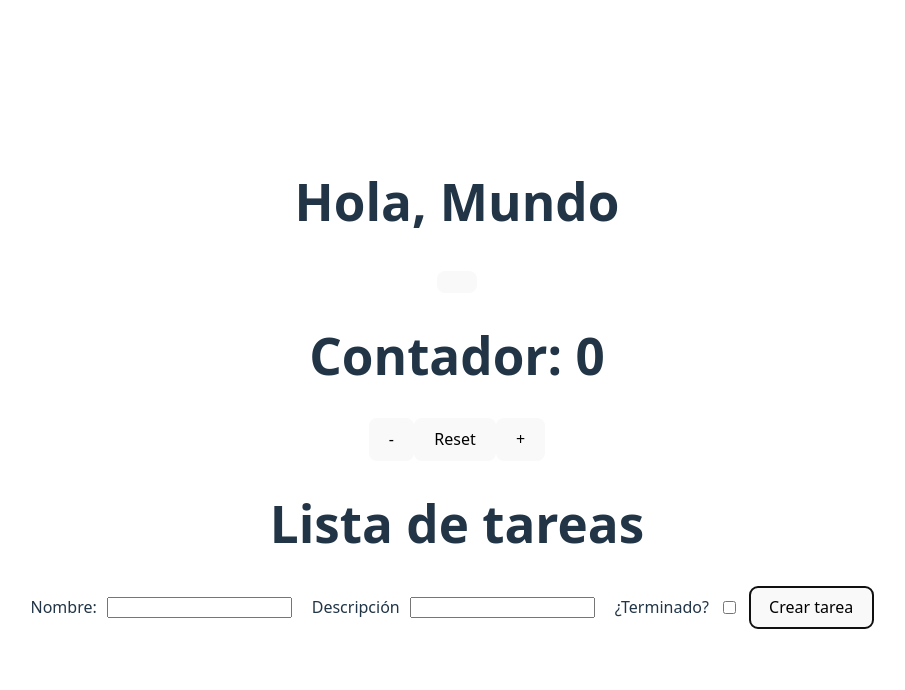
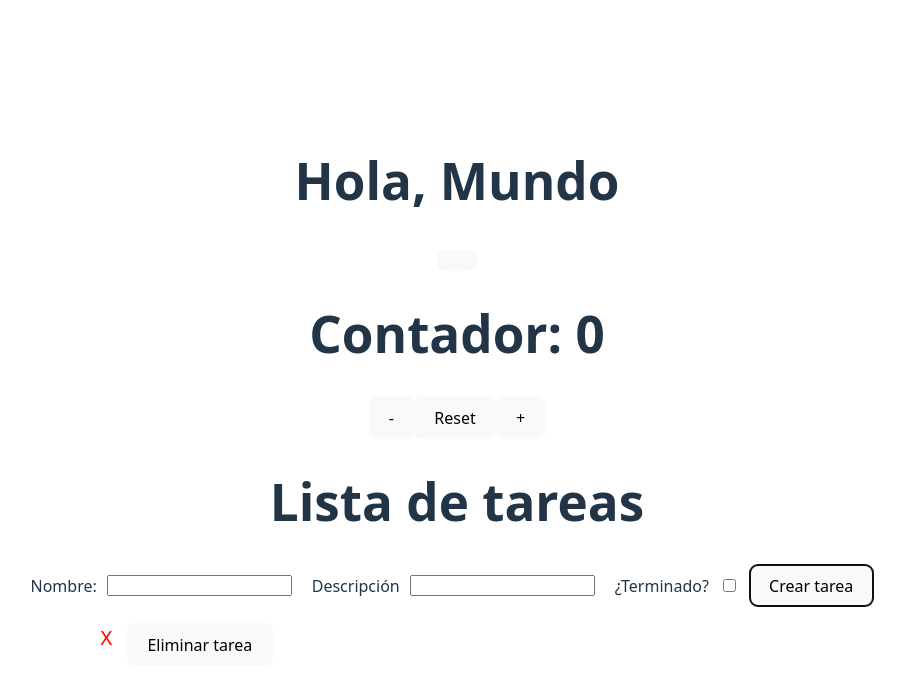
Before and after one commit to itsjp10/react-learn, a React (Vite) app in the folder hola-mundo/: page / in a window 1280 px wide. Both pictures are taken after a click on the button "Crear tarea". Shown: the top 690 px of the page, without its empty margins (183-1088 px from the left). Built offline with nearby package versions, Linux system fonts and the light colour scheme.

Commit message:
Hola mundo + counter + Tasks done

```diff
--- a/hola-mundo/src/App.jsx
+++ b/hola-mundo/src/App.jsx
@@ -13,7 +13,7 @@ function App() {
 
   const [name, setName] = useState("");
   const [desc, setDesc] = useState("");
-  const [isDone, setIsdone] = useState();
+  const [isDone, setIsdone] = useState(false);
 
   const [tasks, setTasks] = useState([])
 
@@ -21,8 +21,18 @@ function App() {
     setPerson(person == "Mundo" ? "Jean" : "Mundo");
   }
 
-  function createTask() {
+  const createTask = () => { //create the task and update the fields
+    console.log('creando task')
     setTasks([...tasks, [name, desc, isDone]])
+    setName('')
+    setDesc('')
+    setIsdone(false)
+  }
+
+  const eliminateTask = (id) =>{
+    console.log('eliminando task', id);
+    const newTasks = tasks.filter((_, index) => index !== id);
+    setTasks(newTasks);
   }
 
   return (
@@ -48,14 +58,15 @@ function App() {
           <input onChange={e => setDesc(e.target.value)} value={desc} type="text" id="description" name="description" />
           <br />
           <label htmlFor="isDone">¿Terminado?</label>
-          <input onChange={e => setIsdone(e.target.checked)} value={isDone} type="checkbox" id="isDone" name="isDone"></input>
+          <input onChange={e => setIsdone(e.target.checked)} checked={isDone} type="checkbox" id="isDone" name="isDone"></input>
+          {console.log(isDone)}
           <button type='button' onClick={createTask}>Crear tarea</button>
           <br />
         </form>
 
         <ul>
           {tasks.map((task, i) => (
-            <Tarea key={i} task={task} isDone={task[2]}></Tarea>
+            <Tarea key={i} task={task} isDone={task[2]} eliminateTask={() => eliminateTask(i)} id={i}></Tarea>
           ))}
         </ul>
       </div>
--- a/hola-mundo/src/Tarea.jsx
+++ b/hola-mundo/src/Tarea.jsx
@@ -1,10 +1,12 @@
 
-function Tarea({ task, isDone }){
+function Tarea({ task, isDone, eliminateTask, id}){
+
     return(
         <div className="Task">
             {task.map((cell, i) => (
                 <span className={(i === 2 && isDone) ? 'checkmark': ((i === 2 && isDone === false) ? 'elemento': '')} key={i}>{cell}</span>
             ))}
+            <button type="button" onClick={eliminateTask}>Eliminar tarea</button>
         </div>
 
     )
```
